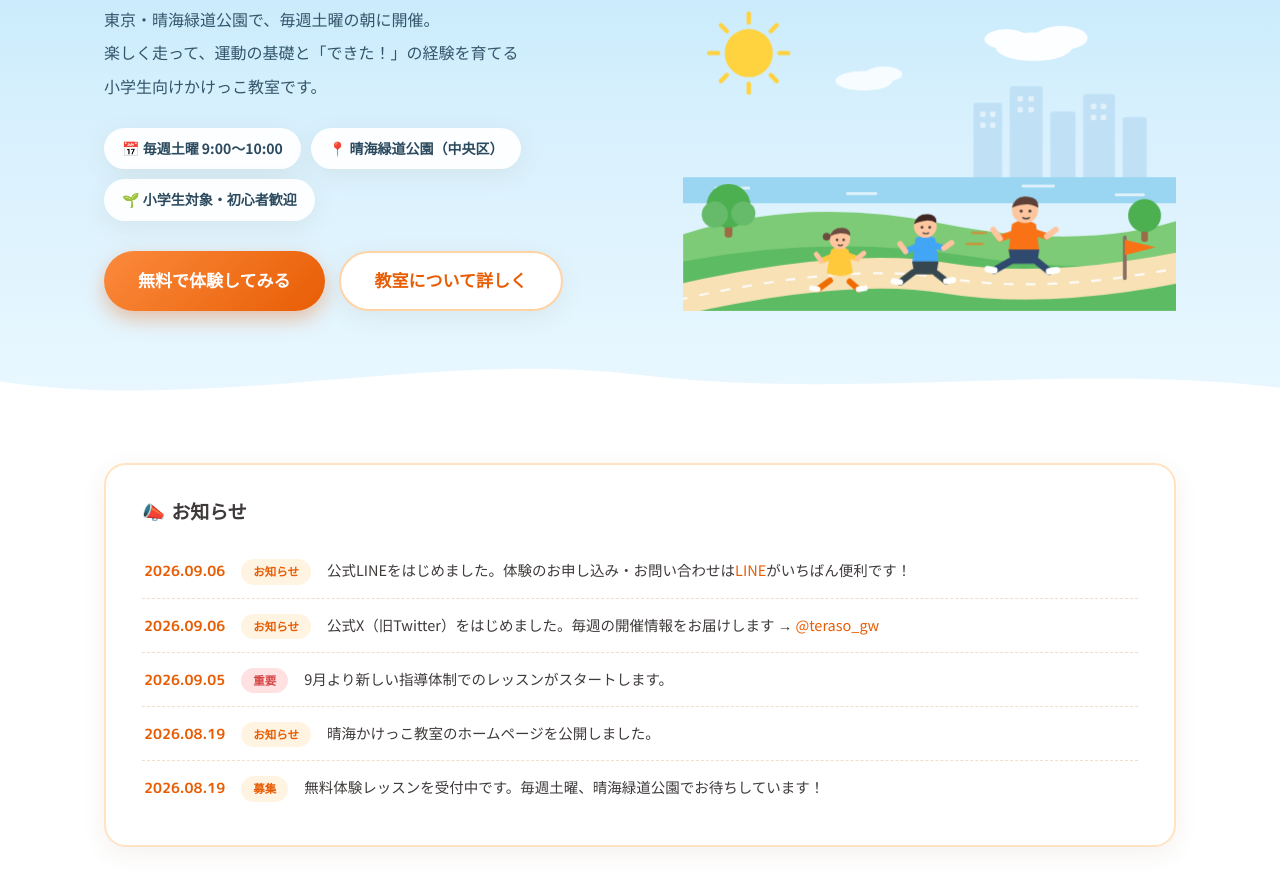
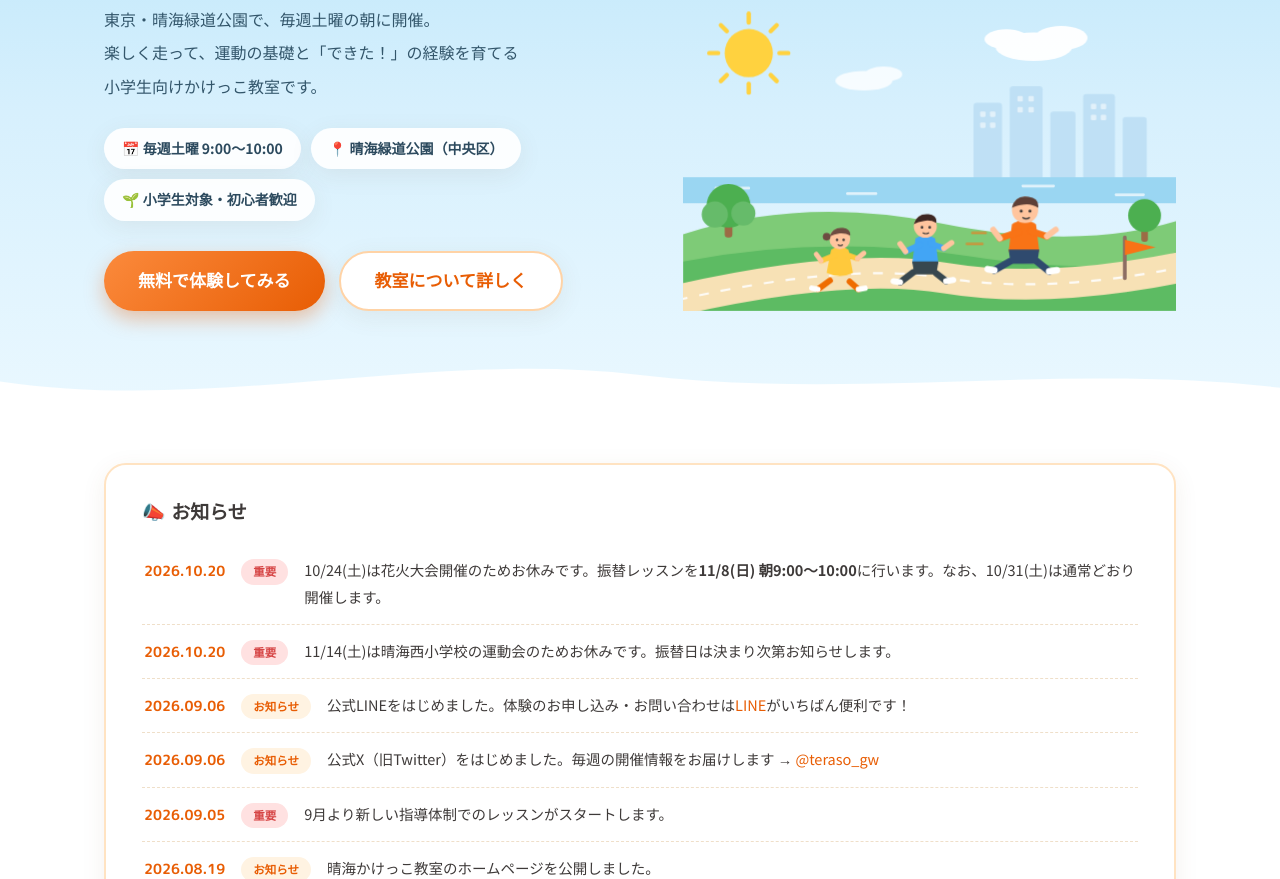
Before and after one commit to teraso-harumi-kakekko/teraso-harumi-kakekko.github.io, a plain HTML site: page index.html in a window 1280 px wide. Shown: the part 331-1210 px from the top of the page. Drawn offline with Linux system fonts and the light colour scheme.

Commit message:
お知らせ2件追加（10/24休み→11/8(日)振替・10/31開催、11/14休み）とskip_dates更新
Co-Authored-By: Claude Fable 5 <noreply@anthropic.com>

```diff
--- a/index.html
+++ b/index.html
@@ -249,6 +249,16 @@
       <h2 class="news-title">📣 お知らせ</h2>
       <ul class="news-list">
         <!-- ▼ お知らせはここに追記してください（新しいものを上に） -->
+        <li>
+          <time datetime="2026-10-20">2026.10.20</time>
+          <span class="news-tag important">重要</span>
+          <p>10/24(土)は花火大会開催のためお休みです。振替レッスンを<strong>11/8(日) 朝9:00〜10:00</strong>に行います。なお、10/31(土)は通常どおり開催します。</p>
+        </li>
+        <li>
+          <time datetime="2026-10-20">2026.10.20</time>
+          <span class="news-tag important">重要</span>
+          <p>11/14(土)は晴海西小学校の運動会のためお休みです。振替日は決まり次第お知らせします。</p>
+        </li>
         <li>
           <time datetime="2026-09-06">2026.09.06</time>
           <span class="news-tag">お知らせ</span>
```
Also changed, not shown: scripts/skip_dates.txt.
